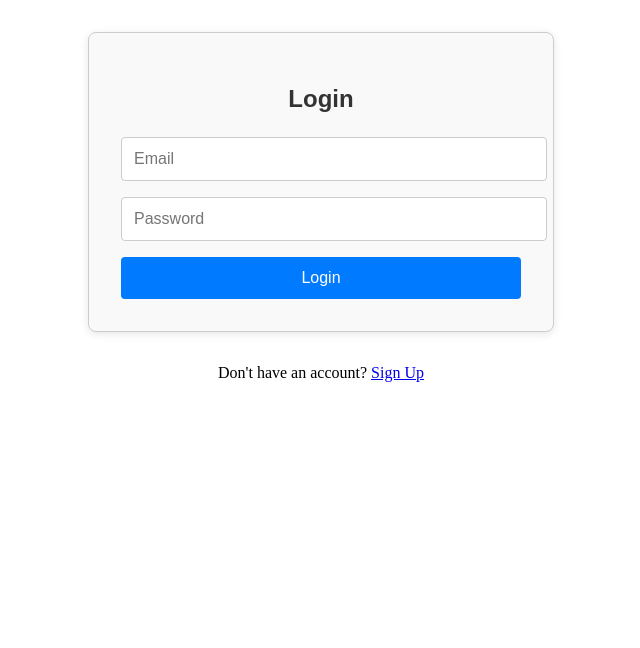
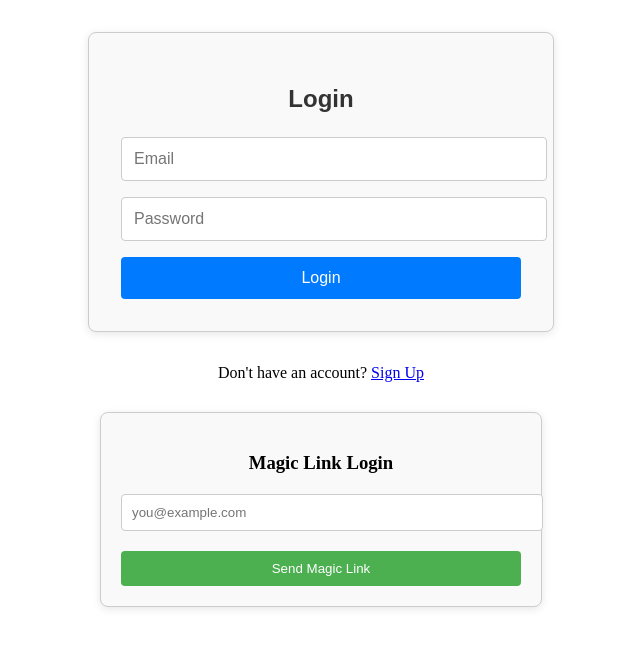
Before and after one commit to Muhammad-Abid11/Tutorial-Supabase, a React (Create React App) app: page / in a window 1280 px wide. Shown: the top 648 px of the page, without its empty margins (319-959 px from the left). Built offline with nearby package versions, Linux system fonts and the light colour scheme.

Commit message:
feat: implement magic-link feature and sync sessions on login/signup

```diff
--- /dev/null
+++ b/src/components/MagicLinkAuth.jsx
@@ -0,0 +1,96 @@
+import React, { useState } from 'react';
+import { supabase } from '../supabaseClient';
+
+const MagicLinkAuth = () => {
+  const [email, setEmail] = useState('');
+  const [message, setMessage] = useState('');
+  const [error, setError] = useState('');
+
+  const handleMagicLinkLogin = async (e) => {
+    e.preventDefault();
+    setError('');
+    setMessage('');
+
+    const { error } = await supabase.auth.signInWithOtp({ email });
+    if (error) {
+      setError(error.message);
+    } else {
+      setMessage('✅ Magic link sent! Check your inbox.');
+    }
+  };
+
+  return (
+    <div
+    style={{
+        maxWidth: '400px',
+        margin: '30px auto',
+        padding: '20px',
+        border: '1px solid #ccc',
+        borderRadius: '8px',
+        boxShadow: '0 2px 8px rgba(0, 0, 0, 0.1)',
+        backgroundColor: '#f9f9f9',
+      }}
+    >
+      <h3 style={{ textAlign: 'center', marginBottom: '20px' }}>Magic Link Login</h3>
+      <form onSubmit={handleMagicLinkLogin}>
+      <input
+        type="email"
+        placeholder="you@example.com"
+        value={email}
+        onChange={(e) => setEmail(e.target.value)}
+        required
+        style={{
+          width: '100%',
+          padding: '10px',
+          marginBottom: '10px',
+          borderRadius: '4px',
+          border: '1px solid #ccc',
+        }}
+      />
+        <button type="submit" style={{
+          width: '100%',
+          padding: '10px',
+          backgroundColor: '#4CAF50',
+          color: 'white',
+          border: 'none',
+          borderRadius: '4px',
+          cursor: 'pointer',
+          marginTop: '10px',
+        }}>Send Magic Link</button>
+      </form>
+      {message && <p style={{ color: 'green', textAlign: 'center', marginTop: '15px' }}>{message}</p>}
+      {error && <p style={{ color: 'red', textAlign: 'center', marginTop: '15px' }}>{error}</p>}
+    </div>
+  );
+};
+
+export default MagicLinkAuth;
+
+/*
+
+✨ What is Magic Link Auth?
+Magic link authentication lets users log in using a one-time email link — no password required. Users enter their email, and Supabase sends them a secure login link.
+
+✅ Super user-friendly
+✅ Passwordless
+✅ Great for reducing friction in signups/logins
+
+
+🛠 Step-by-Step Implementation
+🔧 Step 1: Enable Magic Link in Supabase
+Go to Supabase Dashboard
+
+Go to Authentication → Email Auth
+
+Under "Email sign-ins", check:
+
+✅ Enable "Magic Link sign-in"
+
+✅ Enable "Confirm email"
+
+Save changes
+
+📩 Customize the email content in Supabase → Auth → Templates
+https://supabase.com/dashboard/project/iikvavyghoxdfjmedpce/auth/templates
+
+*/
--- a/src/pages/Login.jsx
+++ b/src/pages/Login.jsx
@@ -1,7 +1,8 @@
-import React from 'react';
+import React, { useEffect } from 'react';
 import { useNavigate, Link } from 'react-router-dom';
 import { supabase } from '../supabaseClient';
 import AuthForm from '../components/AuthForm';
+import MagicLinkAuth from '../components/MagicLinkAuth';
 
 const Login = () => {
   const navigate = useNavigate();
@@ -12,13 +13,32 @@ const Login = () => {
     else navigate('/tasks');
   };
 
+  // Auth Session Check
+  useEffect(() => {
+    const getSession = async () => {
+      const {
+        data: { session },
+      } = await supabase.auth.getSession();
+
+      if (session) {
+        navigate('/tasks');
+        return;
+      }
+    };
+
+    getSession();
+  }, []);
+
   return (
+  <>
     <div>
       <AuthForm type="login" onSubmit={handleLogin} />
       <p style={{ textAlign: 'center', marginTop: '15px' }}>
         Don't have an account? <Link to="/signup">Sign Up</Link>
       </p>
     </div>
+    <MagicLinkAuth />
+  </>
   );
 };
 
--- a/src/pages/Signup.jsx
+++ b/src/pages/Signup.jsx
@@ -1,10 +1,25 @@
-import React from 'react';
+import React, { useEffect } from 'react';
 import { useNavigate, Link } from 'react-router-dom';
 import { supabase } from '../supabaseClient';
 import AuthForm from '../components/AuthForm';
 
 const Signup = () => {
   const navigate = useNavigate();
+
+  useEffect(() => {
+    const getSession = async () => {
+      const {
+        data: { session },
+      } = await supabase.auth.getSession();
+
+      if (session) {
+        navigate('/tasks');
+        return;
+      }
+    };
+
+    getSession();
+  }, []);
 
   const handleSignup = async (email, password) => {
     const { error } = await supabase.auth.signUp({ email, password });
```
